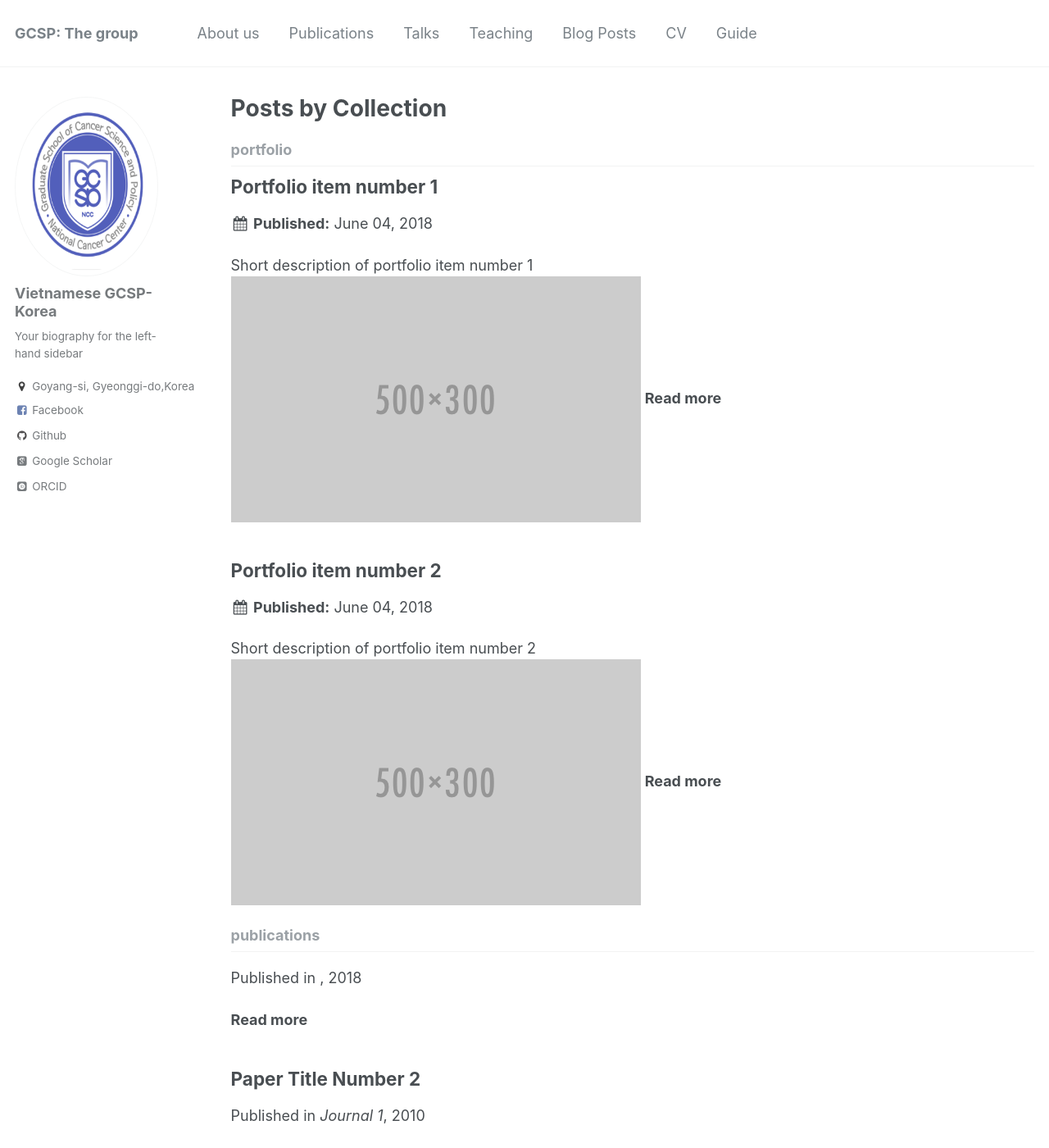
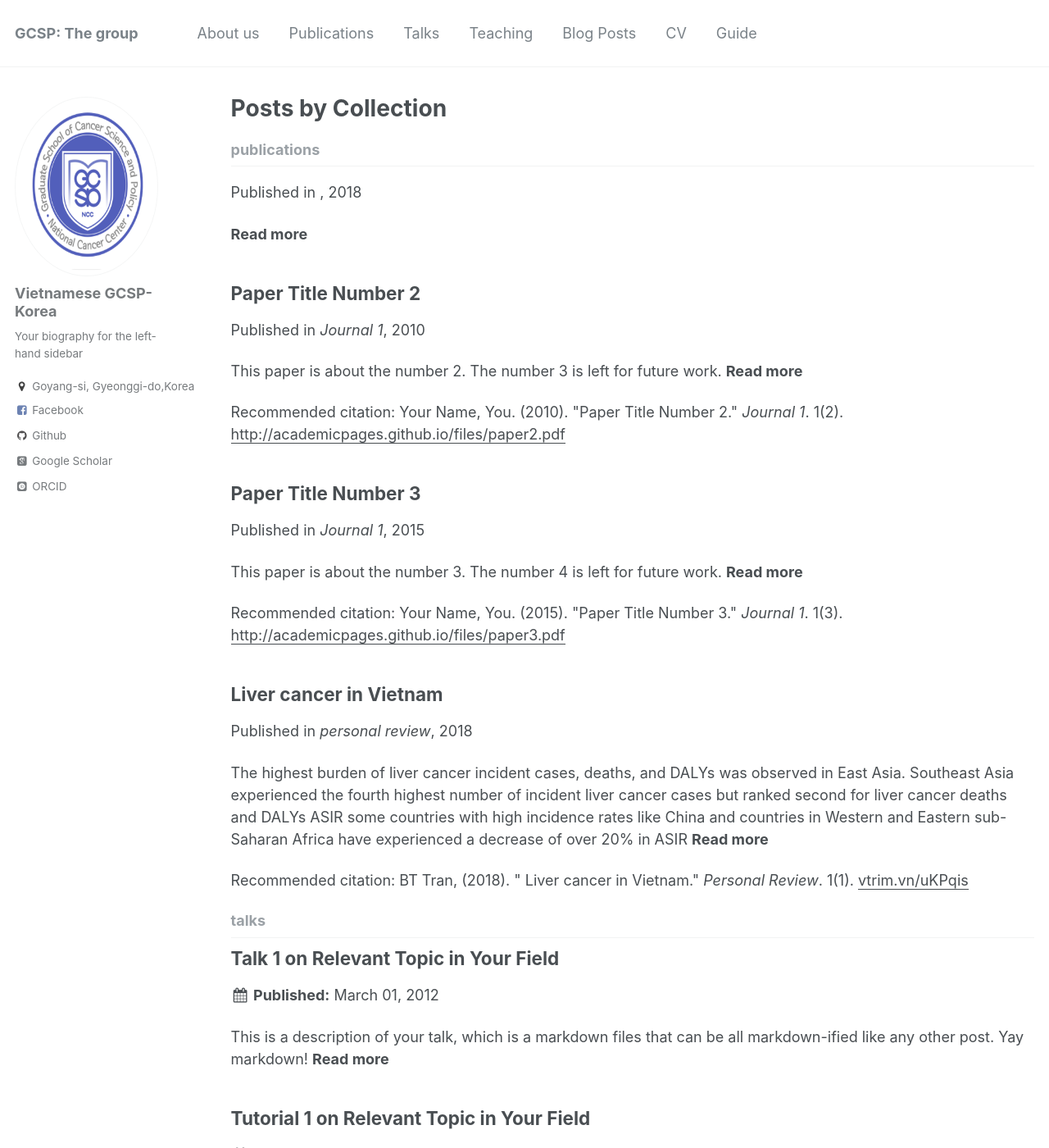
Before and after one commit to kklot/gcsp, a Jekyll site: the page built from _pages/collection-archive.html, in a window 1280 px wide and 1400 px high. Shown: the whole window at 82% size. Built offline with Jekyll 4.4.1, drawn with Linux system fonts in a browser that asks for light colours; some web fonts are replaced; part of the change alters nothing that is shown.

Commit message:
Update _config.yml

```diff
--- a/_config.yml
+++ b/_config.yml
@@ -168,16 +168,19 @@ kramdown:
 
 
 # Collections
+
+
 collections:
+  About us:
+    output: true
+    permalink: /:collection/:path/
   teaching:
     output: true
     permalink: /:collection/:path/
   publications:
     output: true
     permalink: /:collection/:path/
-  portfolio:
-    output: true
-    permalink: /:collection/:path/
+
   talks:
     output: true
     permalink: /:collection/:path/
```
